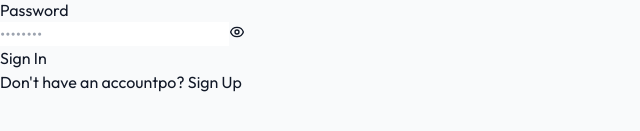
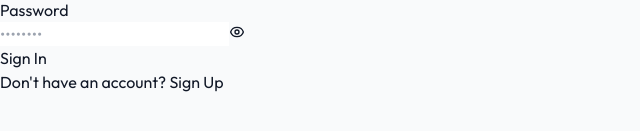
Before and after one commit to Jagdish-Jagdale/ExportsHub, a React (Vite) app: page /login in a window 1280 px wide. Shown: the part 443-574 px from the top of the page, without its empty margins (0-640 px from the left). Built offline with nearby package versions, Linux system fonts and the light colour scheme; no server answers.

Commit message:
remove po in client login page

```diff
--- a/src/pages/client/Login.jsx
+++ b/src/pages/client/Login.jsx
@@ -100,7 +100,7 @@ export default function Login() {
         </form>
 
         <p className="text-center text-sm text-gray-500 mt-6">
-          Don't have an accountpo?{" "}
+          Don't have an account?{" "}
           <Link
             to="/signup"
             className="text-emerald-600 font-semibold hover:underline"
```
